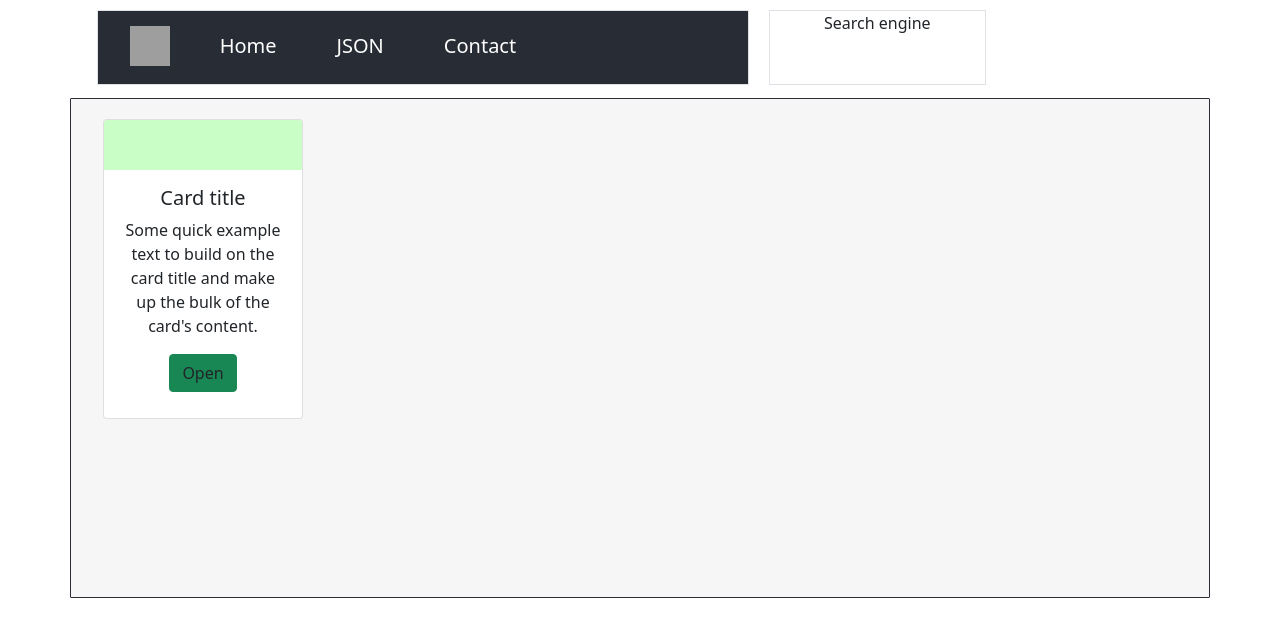
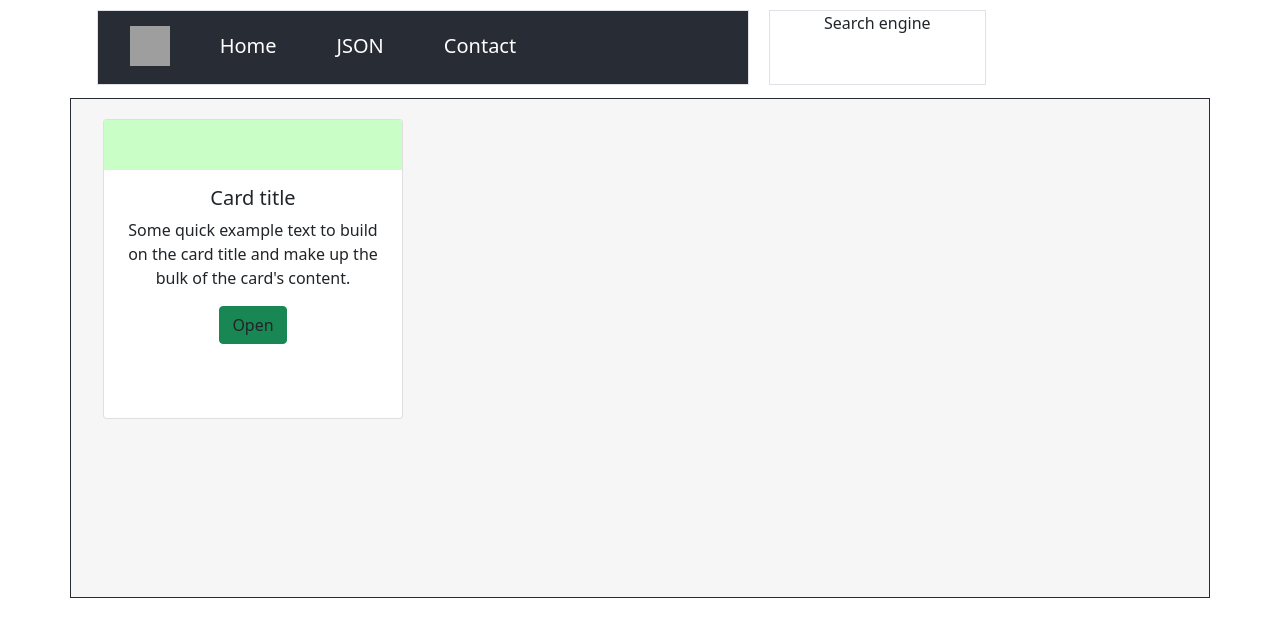
Before and after one commit to StjepanVU/Posts-and-comments, a React (Create React App) app: page /contentbox in a window 1280 px wide. Shown: the top 636 px of the page. Built offline with nearby package versions, Linux system fonts and the light colour scheme; grey boxes are pictures that could not be loaded.

Commit message:
Some more modifying before connecting to API

```diff
--- a/src/App.css
+++ b/src/App.css
@@ -68,6 +68,7 @@ header {
 }
 
 .search-div {
+  justify-content: center;
   text-align: center;
   margin-left: 20px;
   height: 75px;
@@ -77,18 +78,22 @@ header {
 .container {
   background: #f6f6f6;
   margin-top: 1%;
-  border-radius: 1px;
   border: 1px solid #282c34;
   height: 500px;
 }
 
-/* Main card container*/
+/* Main card container
+  #6CFF64*/
 .card {
   margin: 20px 20px;
-  width: 200px;
+  width: 300px;
   height: 300px;
 }
 
 .card-body {
   text-align: center;
 }
+
+.btn-success {
+  color: white;
+}
```
